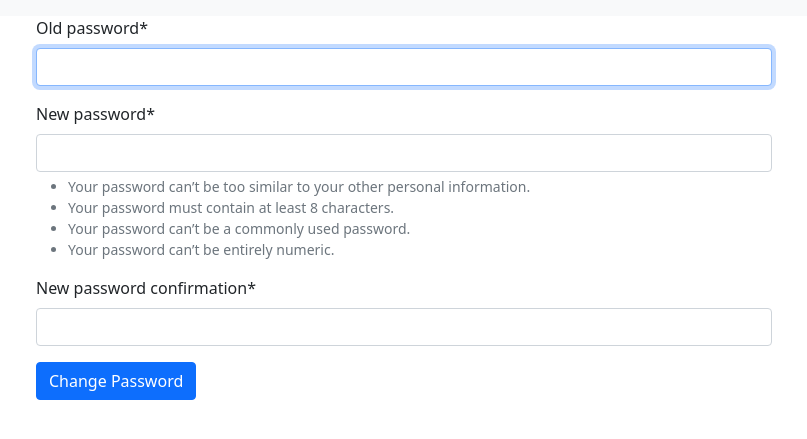
After one commit to rcoffie/simple-socail-, a Django app: page /password-change2/ in a window 1280 px wide. The commit adds this page. Shown: the part 50-489 px from the top of the page, without its empty margins (46-853 px from the left). Run offline with Django 4.2, Linux system fonts and the light colour scheme; some libraries are stand-ins or nearby versions.

Commit message:
working on password change form

```diff
--- a/account_engine/urls.py
+++ b/account_engine/urls.py
@@ -9,6 +9,7 @@ urlpatterns = [
     path("index", views.index, name="index"),
     path('profile/',views.profile,name="profile"),
     path('user-logout/',views.user_logout, name="user_logout"),
+    path('password-change2/',views.password_change, name="password_change2"),
 
     path("password_reset", views.password_reset_request, name="password_reset"),
 ]
--- a/account_engine/views.py
+++ b/account_engine/views.py
@@ -12,6 +12,8 @@ from account_engine.forms import (ProfileEditForm, RegistrationForm,
                                   UserEditForm)
 from account_engine.models import Profile
 from django.contrib import messages
+from django.contrib.auth.views import PasswordChangeView, PasswordResetDoneView
+from django.contrib.auth.forms import PasswordChangeForm
 # Create your views here.
 
 
@@ -28,6 +30,8 @@ def user_registration(request):
                 return redirect("user_login")
             else:
                 form = RegistrationForm()
+        else:
+            form = RegistrationForm()
     return render(request, "account_engine/registration.html", {"form": form})
 
 
@@ -95,6 +99,19 @@ def user_logout(request):
     return redirect('user_login')
 
 
+def password_change(request):
+    if request.method == 'POST':
+        form = PasswordChangeForm(user=request.user, data=request.POST)
+        if form.is_valid():
+            form.save()
+            login(request, request.user)
+            messages.success(request,('password successfully changed'))
+            return redirect('profile')
+    else:
+        form = PasswordChangeForm(user=request.user)
+
+    return render(request, 'password/password_change.html',{'form':form})
+
 
 def password_reset_request(request):
 	if request.method == "POST":
--- a/simple_social/urls.py
+++ b/simple_social/urls.py
@@ -30,7 +30,7 @@ urlpatterns = [
     path('reset/done/', auth_views.PasswordResetCompleteView.as_view(template_name='password/password_reset_complete.html'), name='password_reset_complete'),
 
      # Change Password
-    path('change-password/',auth_views.PasswordChangeView.as_view(template_name='password/change-password.html',),name='change_password'),
+
 ]
 
 if settings.DEBUG:
--- a/templates/account_engine/profile.html
+++ b/templates/account_engine/profile.html
@@ -29,8 +29,7 @@
 <div class="col-md-3">
   <ul class="list-group">
     <li class="list-group-item active" aria-current="true">An active item</li>
-    <a href="{% url 'change_password' %}" class="list-group-item">Change Password</a>
-    <li class="list-group-item">A third item</li>
+    <a href="{% url 'password_change2' %}" class="list-group-item">Password Change</a>
     <li class="list-group-item">A fourth item</li>
     <li class="list-group-item">And a fifth one</li>
   </ul>
--- /dev/null
+++ b/templates/password/password_change.html
@@ -0,0 +1,21 @@
+{% extends 'base.html' %}
+
+{% block title %}
+Change Password
+{% endblock %}
+  {% load crispy_forms_tags %}
+
+{% block content %}
+
+<div class="container">
+  <div class="row">
+    <div class="col-md-8">
+      <form class="" action="" method="Post">
+        {% csrf_token %}
+        {{form |crispy}}
+        <input type="submit" class="btn btn-primary" name="" value="Change Password">
+    </div>
+  </div>
+</div>
+
+{% endblock %}
```
Also changed, not shown: db.sqlite3.
